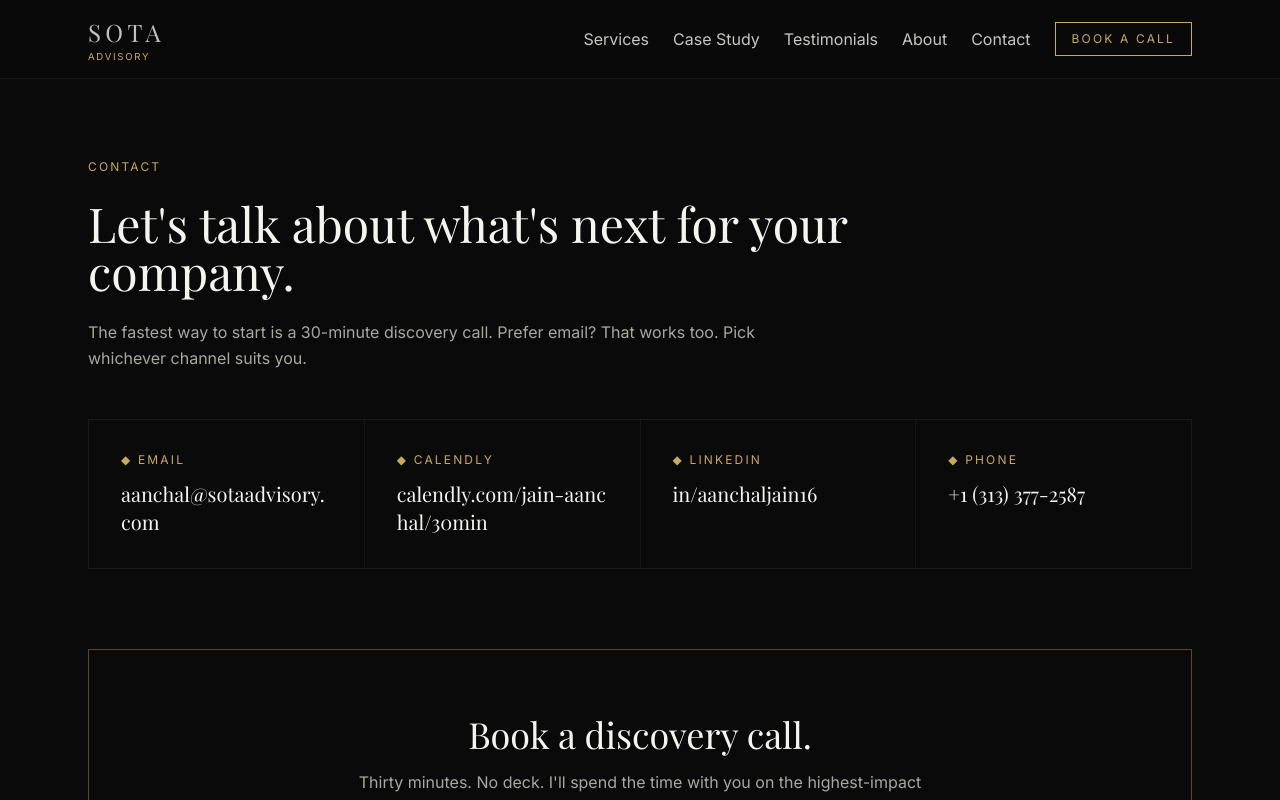
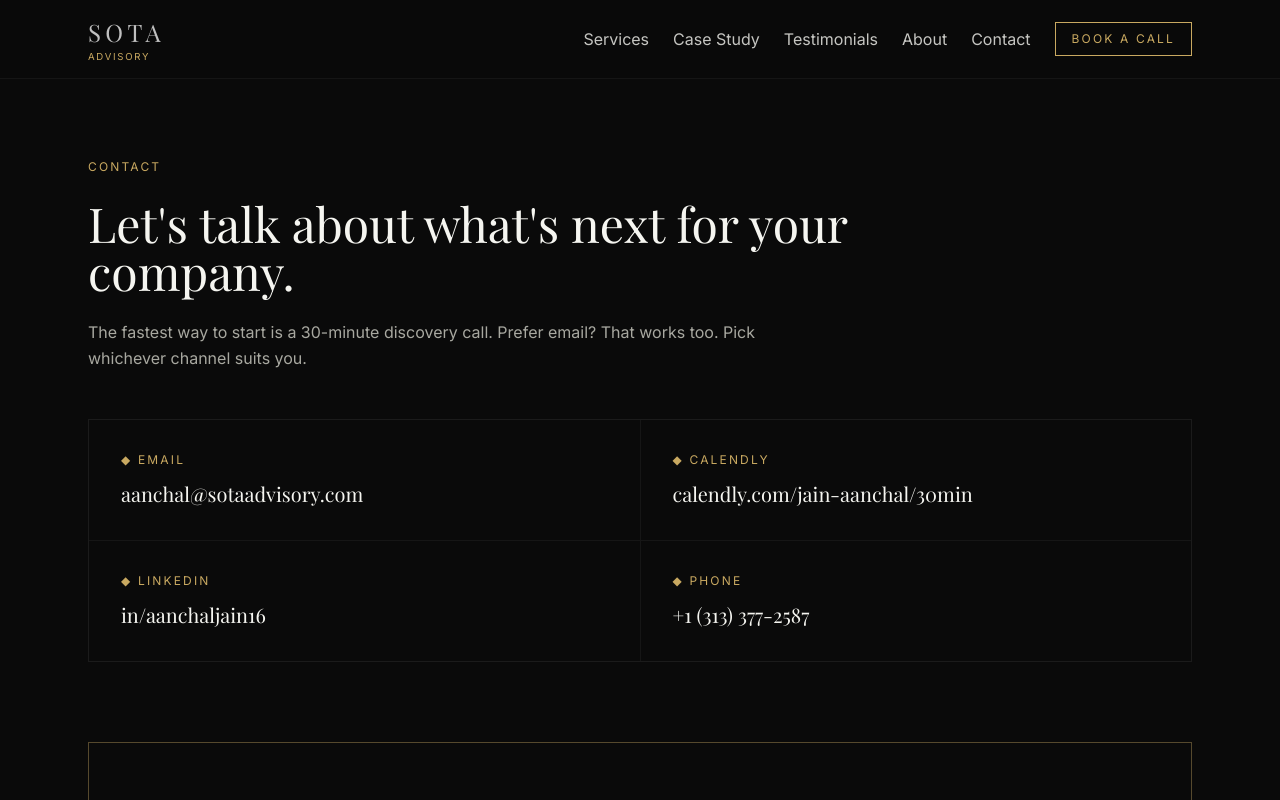
Before and after one commit to jain-aanchal/sota-advisory, a Next.js app: page /contact in a window 1280 px wide. Shown: the top 800 px of the page. Built offline with nearby package versions, Linux system fonts and the light colour scheme; a web font is replaced by a local one.

Commit message:
Fix email wrapping on Contact page (#33)
Drop lg:grid-cols-4 (too narrow for the email) and swap break-all for
break-words so the email address stays on one line at md+.

Co-authored-by: Claude Opus 4.7 <noreply@anthropic.com>

```diff
--- a/app/contact/page.tsx
+++ b/app/contact/page.tsx
@@ -58,7 +58,7 @@ export default function ContactPage() {
       </section>
 
       <section className="max-w-6xl mx-auto px-6 pb-20">
-        <div className="grid gap-px bg-border/60 border border-border/60 md:grid-cols-2 lg:grid-cols-4">
+        <div className="grid gap-px bg-border/60 border border-border/60 md:grid-cols-2">
           {channels.map((c) => (
             <a
               key={c.label}
@@ -70,7 +70,7 @@ export default function ContactPage() {
               <div className="text-xs tracking-display text-gold mb-3">
                 ◆ {c.label}
               </div>
-              <div className="font-serif text-xl group-hover:text-gold transition-colors break-all">
+              <div className="font-serif text-lg md:text-xl group-hover:text-gold transition-colors break-words">
                 {c.value}
               </div>
             </a>
```
